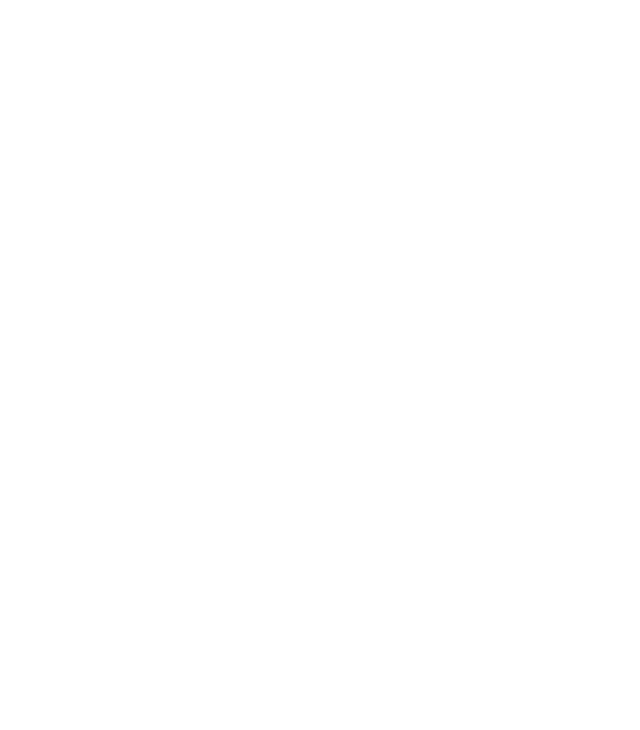
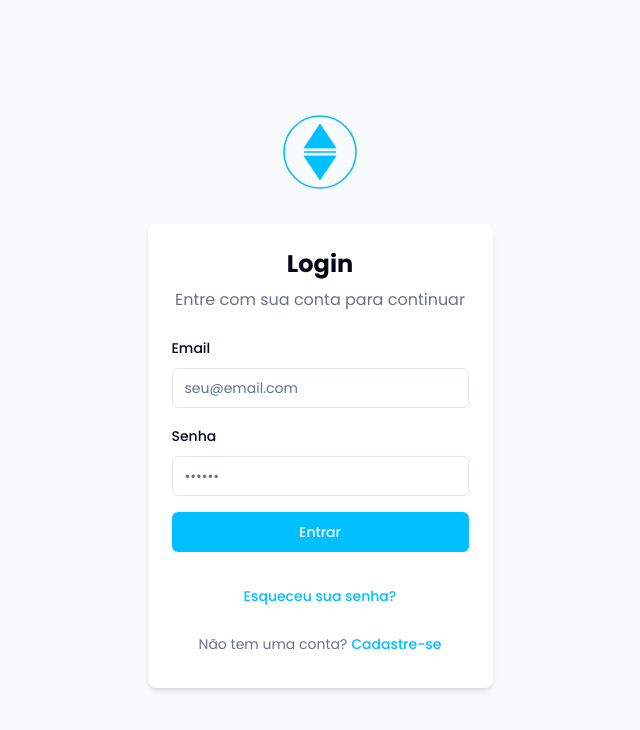
Before and after one commit to tgabriel324/epic-moments-02, a React (Vite) app: page /login in a window 1280 px wide. Before the commit this address had no page. Shown: the top 730 px of the page, without its empty margins (320-960 px from the left). Built offline with nearby package versions, Linux system fonts and the light colour scheme.

Commit message:
Proceed with changes
[skip gpt_engineer]

```diff
--- a/package.json
+++ b/package.json
@@ -11,7 +11,7 @@
     "preview": "vite preview"
   },
   "dependencies": {
-    "@hookform/resolvers": "^3.9.0",
+    "@hookform/resolvers": "^3.10.0",
     "@radix-ui/react-accordion": "^1.2.0",
     "@radix-ui/react-alert-dialog": "^1.1.1",
     "@radix-ui/react-aspect-ratio": "^1.1.0",
@@ -59,7 +59,7 @@
     "tailwind-merge": "^2.5.2",
     "tailwindcss-animate": "^1.0.7",
     "vaul": "^0.9.3",
-    "zod": "^3.23.8"
+    "zod": "^3.24.1"
   },
   "devDependencies": {
     "@eslint/js": "^9.9.0",
--- a/src/App.tsx
+++ b/src/App.tsx
@@ -4,6 +4,7 @@ import { TooltipProvider } from "@/components/ui/tooltip";
 import { QueryClient, QueryClientProvider } from "@tanstack/react-query";
 import { BrowserRouter, Routes, Route } from "react-router-dom";
 import Index from "./pages/Index";
+import Login from "./pages/Login";
 
 const queryClient = new QueryClient();
 
@@ -15,6 +16,7 @@ const App = () => (
       <BrowserRouter>
         <Routes>
           <Route path="/" element={<Index />} />
+          <Route path="/login" element={<Login />} />
         </Routes>
       </BrowserRouter>
     </TooltipProvider>
--- /dev/null
+++ b/src/components/auth/LoginForm.tsx
@@ -0,0 +1,93 @@
+import { Button } from "@/components/ui/button";
+import { Input } from "@/components/ui/input";
+import { Label } from "@/components/ui/label";
+import { Form, FormControl, FormField, FormItem, FormLabel, FormMessage } from "@/components/ui/form";
+import { useForm } from "react-hook-form";
+import { zodResolver } from "@hookform/resolvers/zod";
+import * as z from "zod";
+import { useState } from "react";
+
+const formSchema = z.object({
+  email: z.string().email("Email inválido"),
+  password: z.string().min(6, "A senha deve ter no mínimo 6 caracteres"),
+});
+
+export const LoginForm = () => {
+  const [isLoading, setIsLoading] = useState(false);
+
+  const form = useForm<z.infer<typeof formSchema>>({
+    resolver: zodResolver(formSchema),
+    defaultValues: {
+      email: "",
+      password: "",
+    },
+  });
+
+  const onSubmit = async (values: z.infer<typeof formSchema>) => {
+    setIsLoading(true);
+    console.log("Login attempt with:", values);
+    // Aqui implementaremos a lógica de login com Supabase
+    setIsLoading(false);
+  };
+
+  return (
+    <div className="w-full max-w-md space-y-6 p-6 bg-white rounded-lg shadow-md">
+      <div className="space-y-2 text-center">
+        <h1 className="text-2xl font-bold">Login</h1>
+        <p className="text-gray-500">Entre com sua conta para continuar</p>
+      </div>
+
+      <Form {...form}>
+        <form onSubmit={form.handleSubmit(onSubmit)} className="space-y-4">
+          <FormField
+            control={form.control}
+            name="email"
+            render={({ field }) => (
+              <FormItem>
+                <FormLabel>Email</FormLabel>
+                <FormControl>
+                  <Input placeholder="seu@email.com" {...field} />
+                </FormControl>
+                <FormMessage />
+              </FormItem>
+            )}
+          />
+
+          <FormField
+            control={form.control}
+            name="password"
+            render={({ field }) => (
+              <FormItem>
+                <FormLabel>Senha</FormLabel>
+                <FormControl>
+                  <Input type="password" placeholder="••••••" {...field} />
+                </FormControl>
+                <FormMessage />
+              </FormItem>
+            )}
+          />
+
+          <Button
+            type="submit"
+            className="w-full bg-[#00BFFF] hover:bg-[#00BFFF]/90"
+            disabled={isLoading}
+          >
+            {isLoading ? "Entrando..." : "Entrar"}
+          </Button>
+        </form>
+      </Form>
+
+      <div className="text-center space-y-2">
+        <Button variant="link" className="text-sm text-[#00BFFF]">
+          Esqueceu sua senha?
+        </Button>
+        <div className="text-sm text-gray-500">
+          Não tem uma conta?{" "}
+          <Button variant="link" className="text-[#00BFFF] p-0">
+            Cadastre-se
+          </Button>
+        </div>
+      </div>
+    </div>
+  );
+};
--- /dev/null
+++ b/src/pages/Login.tsx
@@ -0,0 +1,15 @@
+import { LoginForm } from "@/components/auth/LoginForm";
+import { Logo } from "@/components/Logo";
+
+const Login = () => {
+  return (
+    <div className="min-h-screen flex flex-col items-center justify-center bg-gray-50 py-12 px-4 sm:px-6 lg:px-8">
+      <div className="flex flex-col items-center space-y-8">
+        <Logo className="w-20 h-20" />
+        <LoginForm />
+      </div>
+    </div>
+  );
+};
+
+export default Login;
```
Also changed, not shown: 1 other file (tests, documents, lock files or other folders).
